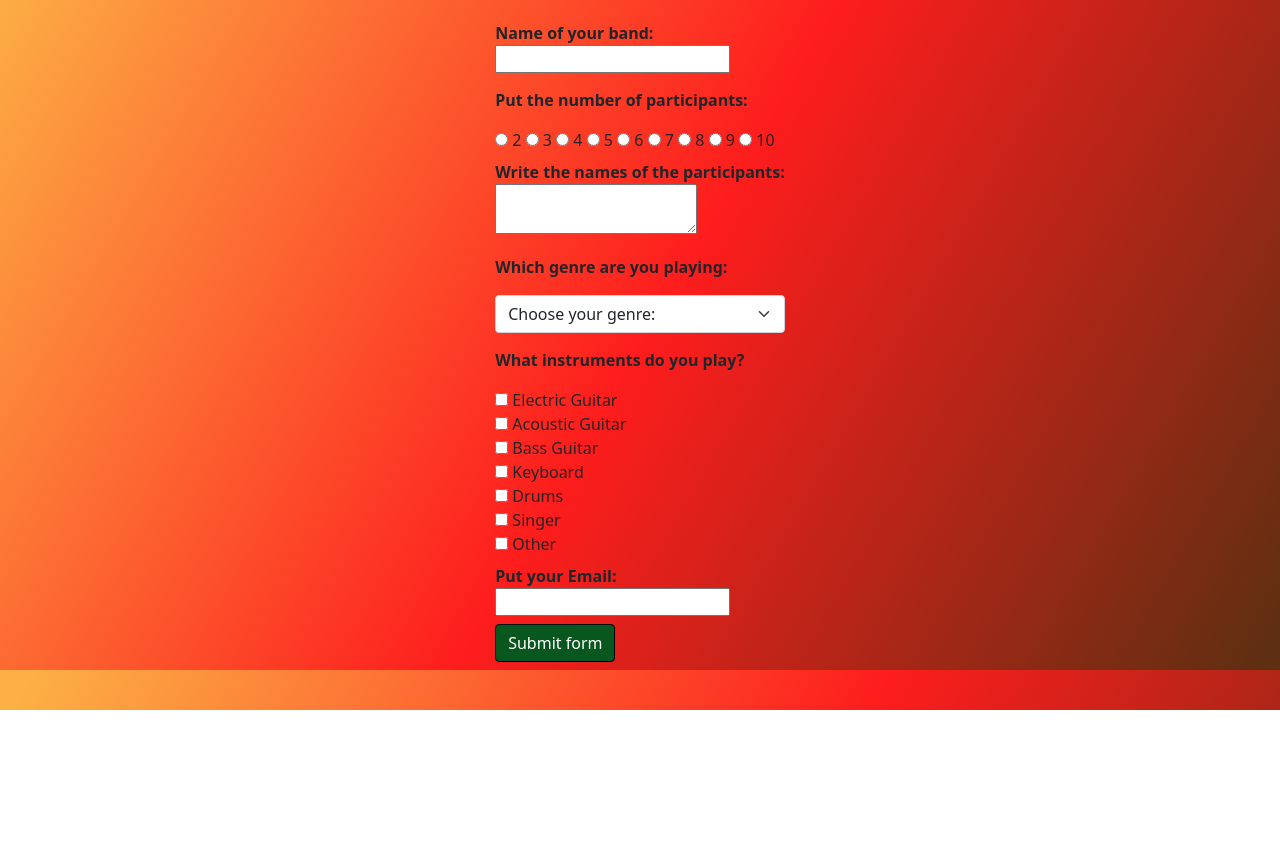
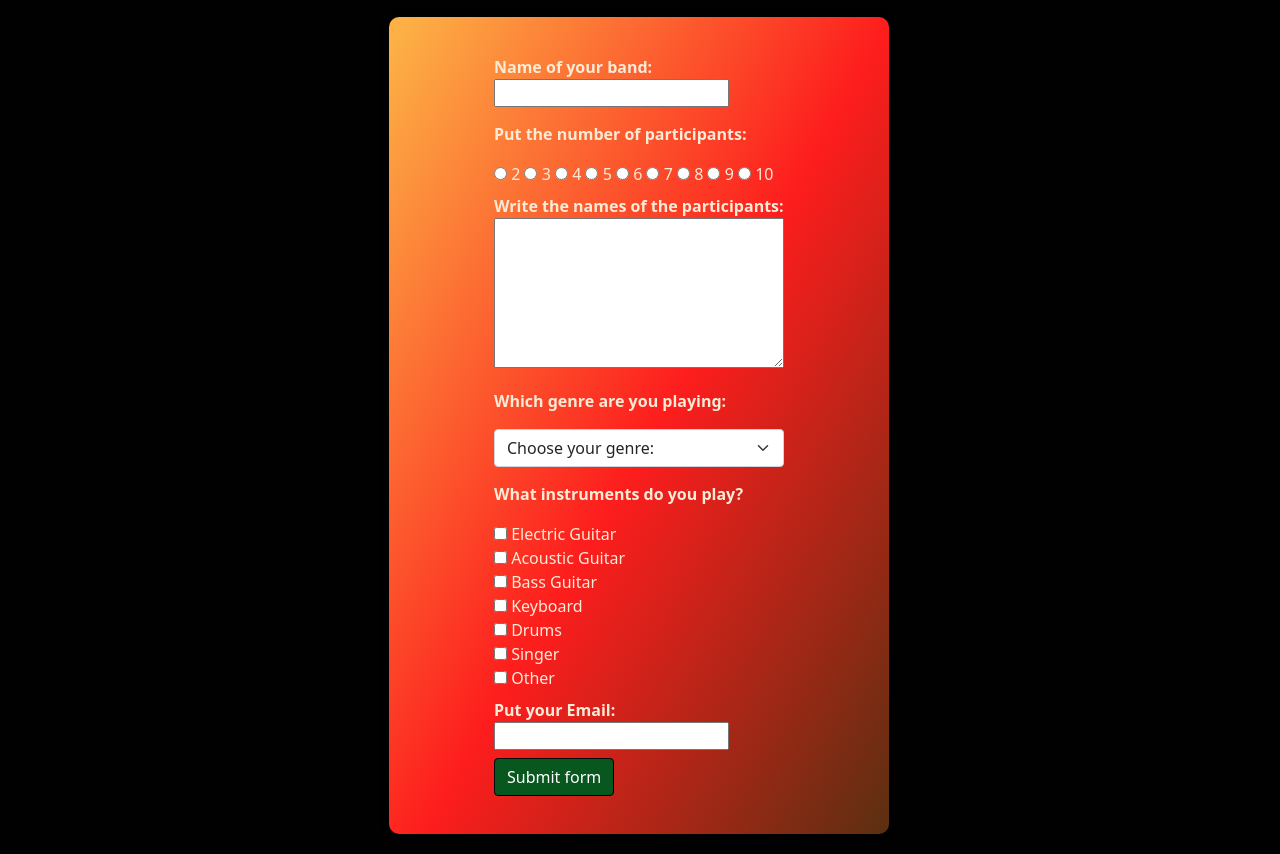
Before and after one commit to Anka-S/form-challenge, a plain HTML site: page index.html in a window 1280 px wide. Shown: the part 90-944 px from the top of the page. Before the commit the page ends 800 px from the top, so only its background shows below. Drawn offline with nearby package versions, Linux system fonts and the light colour scheme.

Commit message:
Change background color

```diff
--- a/style.css
+++ b/style.css
@@ -5,11 +5,21 @@
 }
 
 body {
-    background-image: linear-gradient(300deg, rgba(94,47,17,1) 1%, rgba(253,29,29,1) 48%, rgba(252,176,69,1) 98%);
+    color: antiquewhite;
+    background-color: rgba(0, 0, 0, 0.995);
 }
 .form {
     min-width: 100px;
     display: flex;
+    padding: 30px;
+    border-radius: 10px;
+    box-shadow: 0 0 10px rgba(0, 0, 0, 0.1);
+    max-width: 500px;
+    width: 100%;
+    justify-content: center;
+    align-items: center;
+    background-image: linear-gradient(300deg, rgba(94,47,17,1) 1%, rgba(253,29,29,1) 48%, rgba(252,176,69,1) 98%);
+
 }
 .btn{
     background-color: rgb(8, 87, 31);
@@ -28,3 +38,22 @@ h1 {
     font-style: italic;
     font-weight: bold;
 }
+textarea{
+    height: 150px;
+    width: 100%;
+}
+@media screen and (min-width: 768px){
+
+    .form {
+        margin: 20px 18%;
+    }
+
+}
+
+@media screen and (min-width: 1024px){
+
+    .form {
+        margin: 20px 30%;
+    }
+
+}
```
